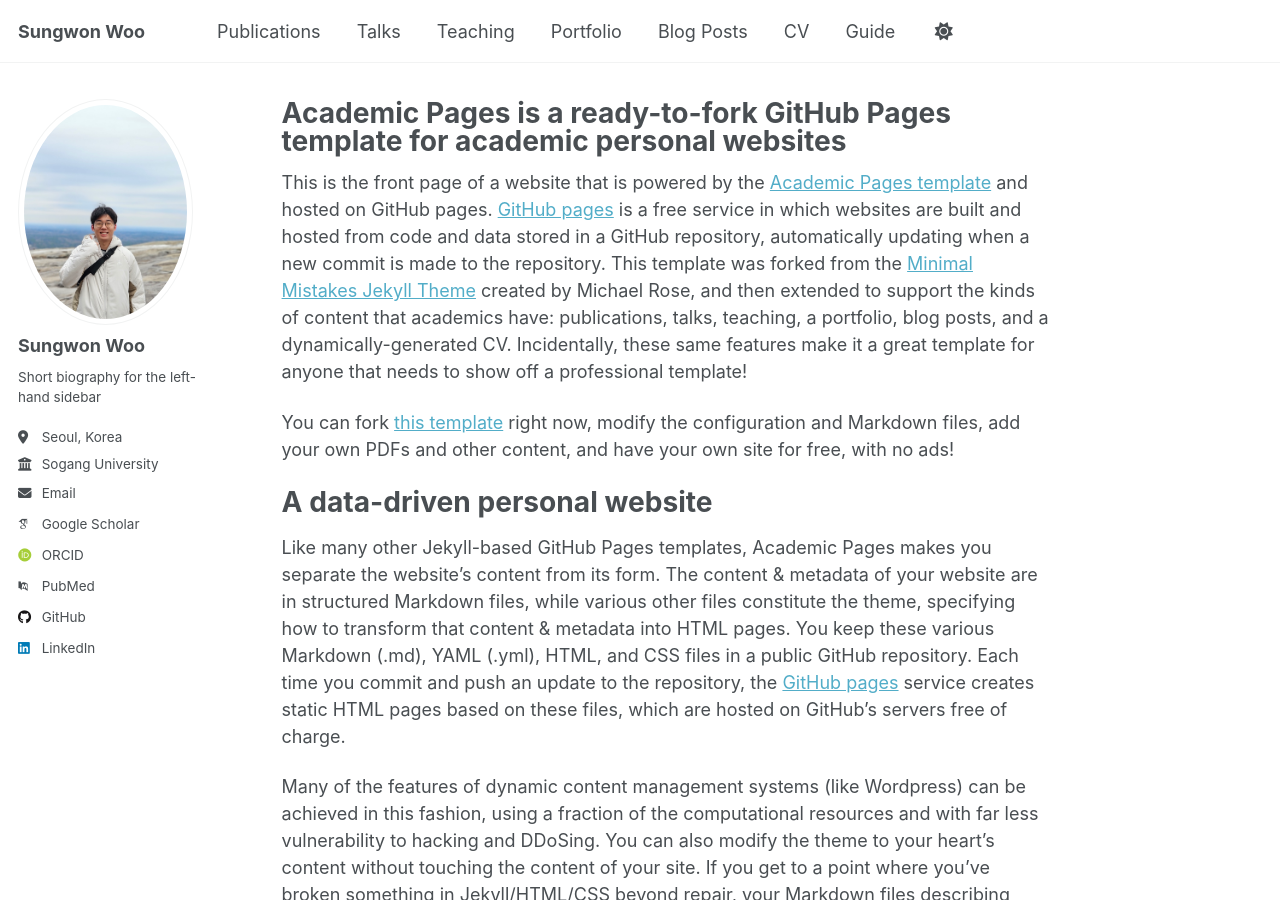
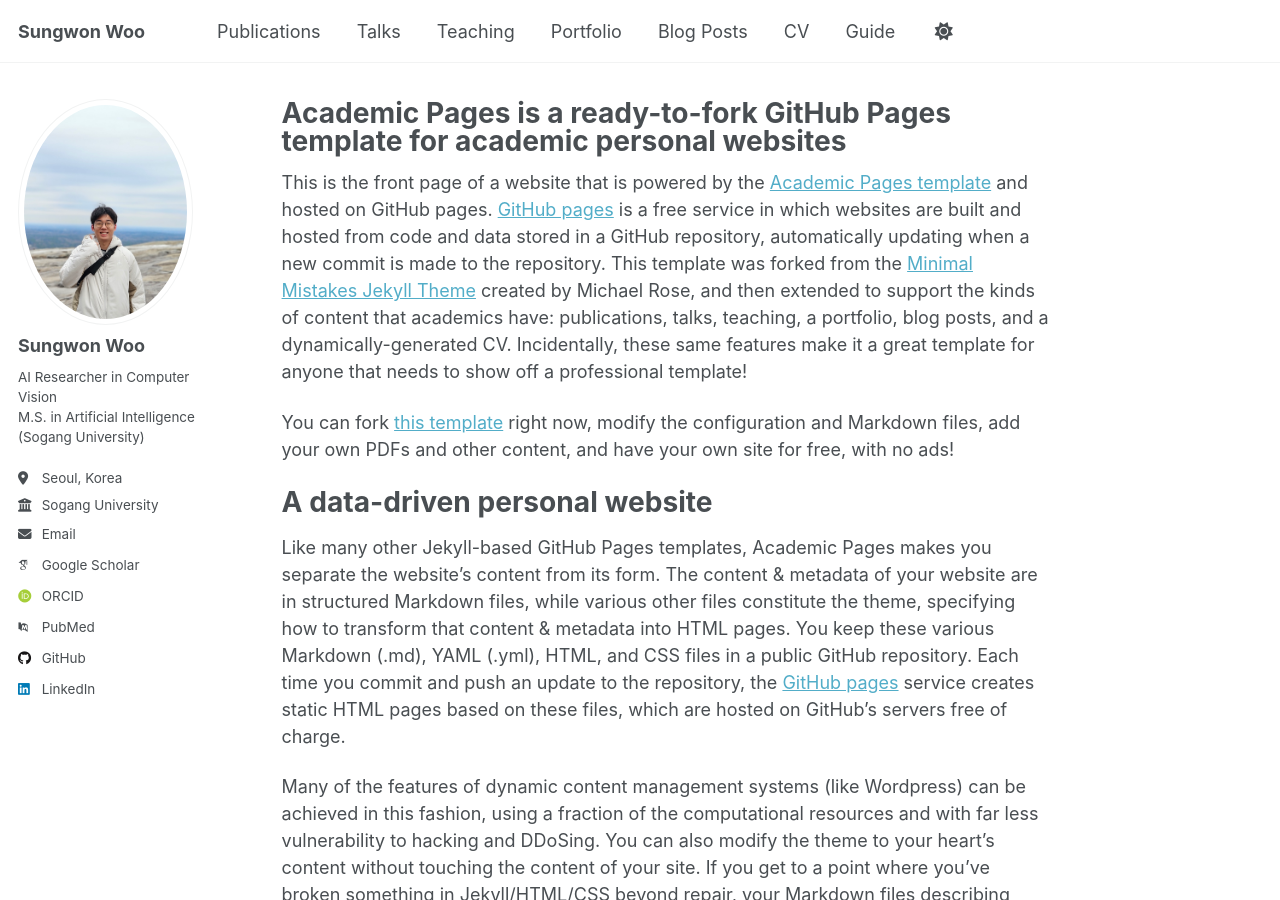
Before and after one commit to sungwon-woo/sungwon-woo.github.io, a Jekyll site: the page built from _pages/about.md, in a window 1280 px wide and 900 px high. Built offline with Jekyll 4.4.1, drawn with Linux system fonts in a browser that asks for light colours; some web fonts are replaced; a script that is not in the unit is left out; part of the change alters nothing that is shown.

Commit message:
initial commit

```diff
--- a/_config.yml
+++ b/_config.yml
@@ -12,7 +12,7 @@ site_theme               : "default" # Currently available options are "default"
 title                    : "Sungwon Woo"
 title_separator          : "-"
 name                     : &name "Sungwon Woo"
-description              : &description "AI Researcher in Computer Vision"
+description              : &description "Personal website of SungwonWoo"
 url                      : https://sungwon-woo.github.io # the base hostname & protocol for your site e.g. "https://[your GitHub username].github.io" or if you already have some other page hosted on Github then use "https://[your GitHub username].github.io/[Your Repo Name]"
 baseurl                  : "" # the subpath of your site, e.g. "/blog"
 repository               : "sungwon-woo/sungwon-woo.github.io"
@@ -25,7 +25,7 @@ author:
   avatar           : "profile.jpg"
   name             : "Sungwon Woo"
   pronouns         : # example: "she/her"
-  bio              : "Short biography for the left-hand sidebar"
+  bio              : "AI Researcher in Computer Vision<br>M.S. in Artificial Intelligence (Sogang University)"
   location         : "Seoul, Korea"
   employer         : "Sogang University"
   uri              : # URL
@@ -62,7 +62,7 @@ author:
   keybase          : # Username
   instagram        : # Username
   lastfm           : # Username
-  linkedin         : "https://www.linkedin.com/in/sungwon-woo-3aab4827b/"
+  linkedin         : "sungwon-woo-3aab4827b/"
   mastodon         : # URL
   medium           : # URL
   pinterest        : # Username
```
